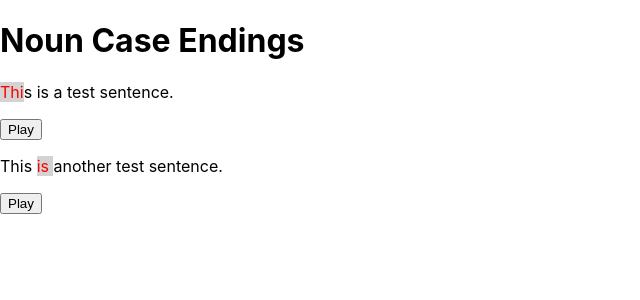
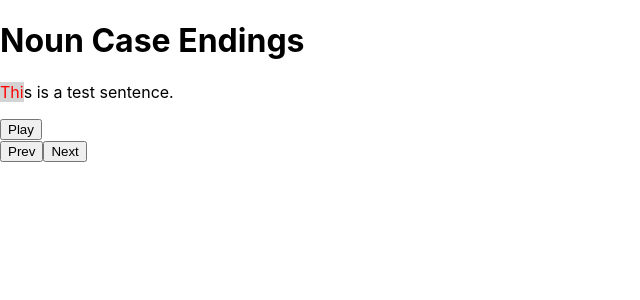
Before and after one commit to prgmlu/arabic-grammar, a React (Create React App) app: page /1 in a window 1280 px wide. Shown: the top 300 px of the page, without its empty margins (0-640 px from the left). Built offline with nearby package versions, Linux system fonts and the light colour scheme.

Commit message:
single example display

```diff
--- a/src/App.js
+++ b/src/App.js
@@ -8,7 +8,10 @@ import { BrowserRouter as Router, Routes, Route } from 'react-router-dom';
 function App() {
   const dispatch = useDispatch();
 
-  const mockFetchRules = () => [
+  const mockFetchRules = () => {
+    return new Promise((resolve) => {
+      setTimeout(() => {
+        resolve([
           {
             id: 1,
             topic: 'Noun Case Endings',
@@ -60,11 +63,15 @@ function App() {
               }
             ]
           }
-  ];
+        ]);
+      }, 200);
+    });
+  };
 
   useEffect(() => {
-    const rules = mockFetchRules();
+    mockFetchRules().then((rules) => {
       dispatch(setRules(rules));
+    });
   }, [dispatch]);
 
   const rules = useSelector(state => state.rule);
--- a/src/RuleDisplay.js
+++ b/src/RuleDisplay.js
@@ -1,4 +1,5 @@
-import React from 'react';
+// RuleDisplay.js
+import React, { useState } from 'react';
 import { useSelector } from 'react-redux';
 import { useParams } from 'react-router-dom';
 import SentenceDisplay from './SentenceDisplay';
@@ -7,6 +8,7 @@ function RuleDisplay() {
   const { topicId } = useParams();
   const rules = useSelector(state => state.rule);
   const rule = rules.find(rule => rule.id === parseInt(topicId));
+  const [currentExampleIndex, setCurrentExampleIndex] = useState(0);  // new state
 
   // If the rule is not found, display a loading message
   if (!rule) return <div>Loading...</div>;
@@ -14,15 +16,26 @@ function RuleDisplay() {
   // Make sure that the rule has an examples array before trying to map over it
   if (!rule.examples) return <div>No examples found for this rule.</div>;
 
+  const handleNextExample = () => {
+    if (currentExampleIndex < rule.examples.length - 1) {
+      setCurrentExampleIndex(currentExampleIndex + 1);
+    }
+  };
+
+  const handlePrevExample = () => {
+    if (currentExampleIndex > 0) {
+      setCurrentExampleIndex(currentExampleIndex - 1);
+    }
+  };
+
   return (
     <div>
       <h1>{rule.topic}</h1>
-      {rule.examples.map((example, index) => (
-        <SentenceDisplay key={index} example={example} rule={rule} />
-      ))}
+      <SentenceDisplay example={rule.examples[currentExampleIndex]} rule={rule} />
+      <button onClick={handlePrevExample}>Prev</button>
+      <button onClick={handleNextExample}>Next</button>
     </div>
   );
 }
 
-
 export default RuleDisplay;
```
Also changed, not shown: 1 other file (tests, documents, lock files or other folders). Lines whose indentation alone changed are shown as unchanged.
